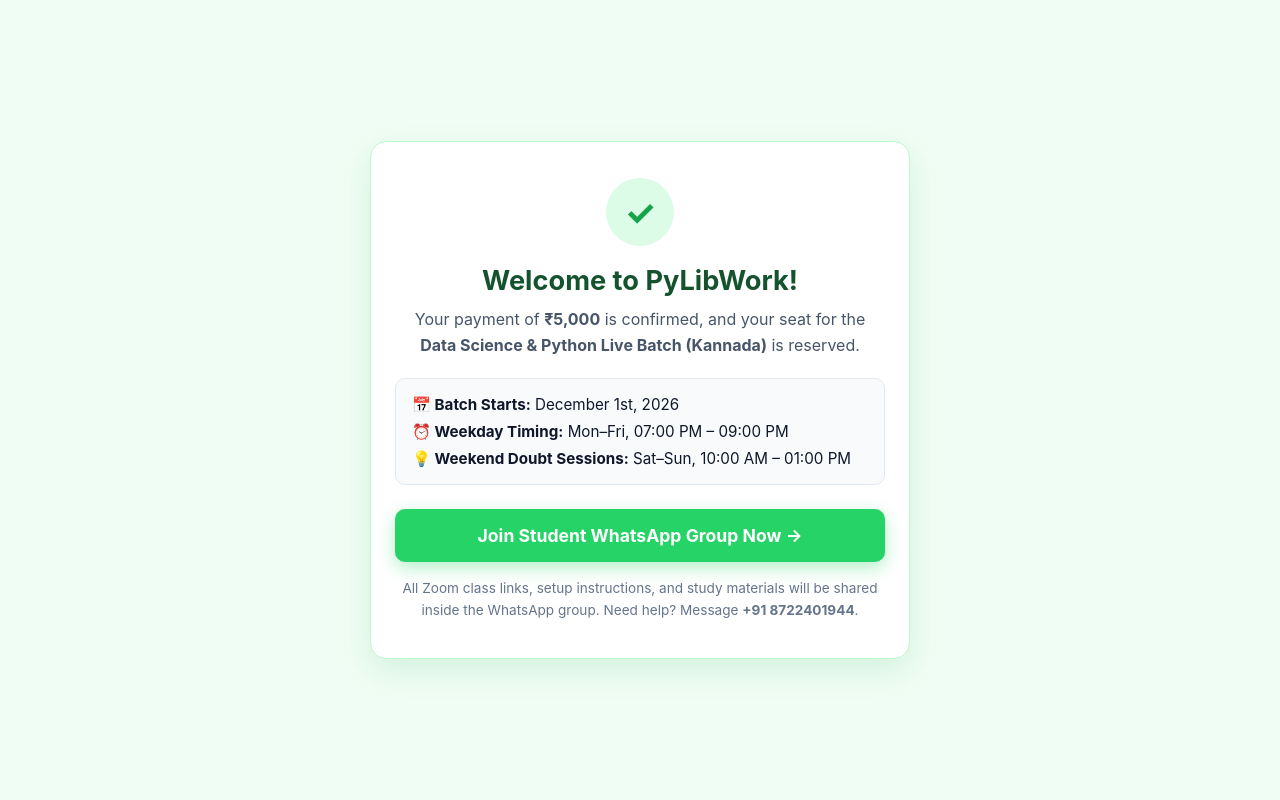
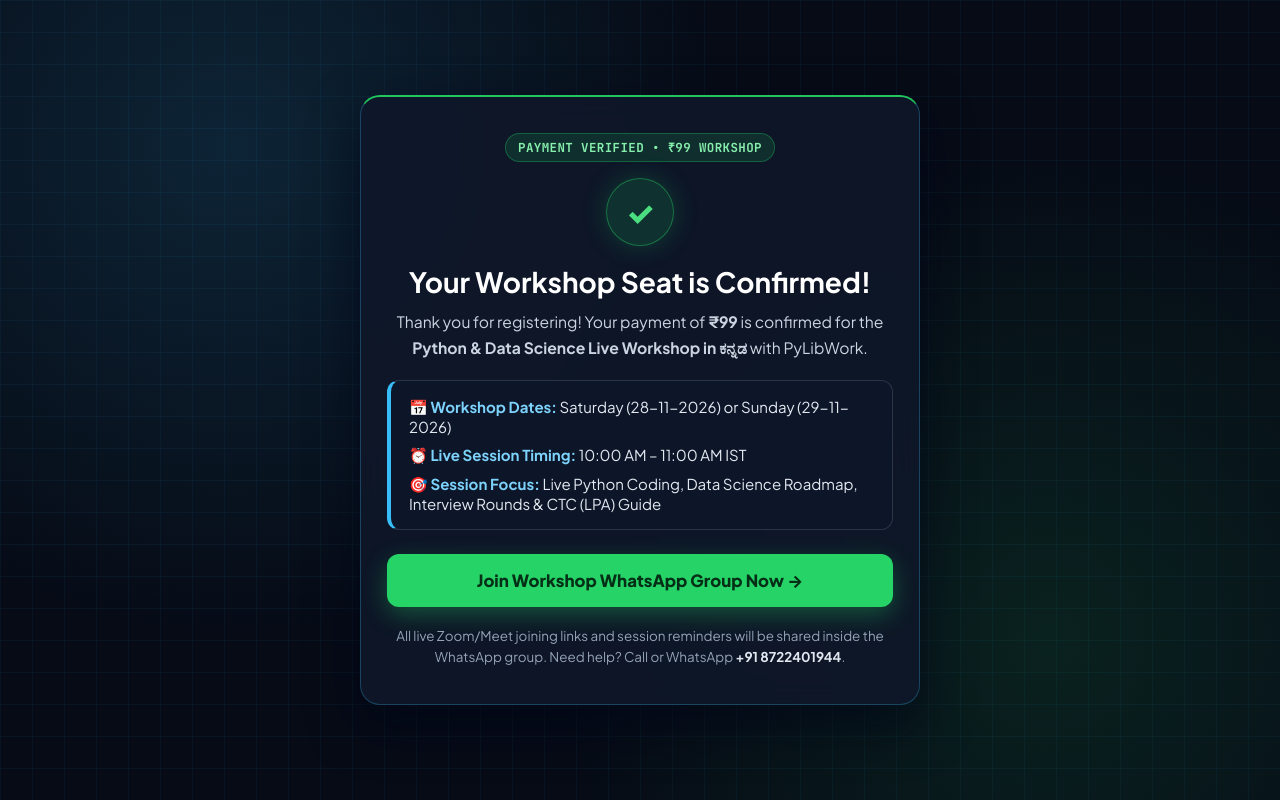
Before and after one commit to Abhishek-b-29/data-science-kannada, a plain HTML site: page welcome.html in a window 1280 px wide. Drawn offline with Linux system fonts and the light colour scheme.

Commit message:
Update workshop details and payment information

```diff
--- a/welcome.html
+++ b/welcome.html
@@ -3,7 +3,10 @@
 <head>
   <meta charset="UTF-8" />
   <meta name="viewport" content="width=device-width, initial-scale=1.0" />
-  <title>Enrollment Confirmed! | PyLibWork Data Science Batch</title>
+  <title>Workshop Seat Confirmed! | PyLibWork Python & Data Science</title>
+  <link rel="preconnect" href="https://fonts.googleapis.com" />
+  <link rel="preconnect" href="https://fonts.gstatic.com" crossorigin />
+  <link href="https://fonts.googleapis.com/css2?family=JetBrains+Mono:wght@500;700&family=Plus+Jakarta+Sans:wght@400;500;600;700;800&display=swap" rel="stylesheet" />
 
   <!-- Meta Pixel Code -->
   <script>
@@ -18,23 +21,39 @@
     fbq('init', '1772464847374419');
     fbq('track', 'PageView');
     fbq('track', 'Purchase', {
-      value: 5000.00,
+      value: 99.00,
       currency: 'INR',
-      content_name: 'Data Science & Python Live Batch (Kannada) - Dec 2026'
+      content_name: 'Python & Data Science Live Workshop (Kannada) - ₹99'
     });
   </script>
   <noscript>
     <img height="1" width="1" style="display:none"
-      src="https://www.facebook.com/tr?id=1772464847374419&ev=Purchase&cd[value]=5000.00&cd[currency]=INR&noscript=1" />
+      src="https://www.facebook.com/tr?id=1772464847374419&ev=Purchase&cd[value]=99.00&cd[currency]=INR&noscript=1" />
   </noscript>
   <!-- End Meta Pixel Code -->
 
   <style>
+    :root {
+      --bg: #060b16;
+      --surface: rgba(15, 23, 42, 0.88);
+      --border: rgba(148, 163, 184, 0.22);
+      --text: #f8fafc;
+      --muted: #94a3b8;
+      --accent: #22c55e;
+      --accent-hover: #16a34a;
+      --cyan: #38bdf8;
+    }
     * { box-sizing: border-box; margin: 0; padding: 0; }
     body {
-      font-family: -apple-system, BlinkMacSystemFont, "Segoe UI", Roboto, sans-serif;
-      background: #f0fdf4;
-      color: #0f172a;
+      font-family: 'Plus Jakarta Sans', -apple-system, BlinkMacSystemFont, sans-serif;
+      background-color: var(--bg);
+      background-image:
+        radial-gradient(circle at 18% 18%, rgba(56, 189, 248, 0.14), transparent 40%),
+        radial-gradient(circle at 82% 80%, rgba(34, 197, 94, 0.12), transparent 40%),
+        linear-gradient(to right, rgba(56, 189, 248, 0.05) 1px, transparent 1px),
+        linear-gradient(to bottom, rgba(56, 189, 248, 0.05) 1px, transparent 1px);
+      background-size: auto, auto, 32px 32px, 32px 32px;
+      color: var(--text);
       display: flex;
       align-items: center;
       justify-content: center;
@@ -42,77 +61,120 @@
       padding: 20px;
     }
     .success-card {
-      background: #ffffff;
-      max-width: 540px;
+      background: var(--surface);
+      backdrop-filter: blur(14px);
+      max-width: 560px;
       width: 100%;
-      border-radius: 16px;
-      padding: 36px 24px;
+      border-radius: 20px;
+      padding: 36px 26px;
       text-align: center;
-      box-shadow: 0 12px 30px rgba(22, 163, 74, 0.12);
-      border: 1px solid #bbf7d0;
+      box-shadow: 0 20px 50px rgba(2, 6, 23, 0.7);
+      border: 1px solid rgba(56, 189, 248, 0.28);
+      border-top: 2px solid var(--accent);
+    }
+    .badge {
+      display: inline-block;
+      font-family: 'JetBrains Mono', monospace;
+      font-size: 0.78rem;
+      font-weight: 700;
+      color: #86efac;
+      background: rgba(34, 197, 94, 0.14);
+      border: 1px solid rgba(34, 197, 94, 0.35);
+      padding: 5px 12px;
+      border-radius: 999px;
+      margin-bottom: 16px;
+      letter-spacing: 0.4px;
     }
     .icon-circle {
       width: 68px;
       height: 68px;
-      background: #dcfce7;
-      color: #16a34a;
-      font-size: 2.2rem;
+      background: rgba(34, 197, 94, 0.16);
+      border: 1px solid rgba(34, 197, 94, 0.45);
+      color: #4ade80;
+      font-size: 2rem;
       border-radius: 50%;
       display: flex;
       align-items: center;
       justify-content: center;
       margin: 0 auto 18px;
-      font-weight: bold;
+      font-weight: 800;
+      box-shadow: 0 0 24px rgba(34, 197, 94, 0.25);
     }
-    h1 { font-size: 1.7rem; color: #14532d; margin-bottom: 10px; }
-    p { color: #475569; font-size: 1rem; line-height: 1.6; margin-bottom: 20px; }
+    h1 {
+      font-size: 1.75rem;
+      color: #ffffff;
+      margin-bottom: 10px;
+      line-height: 1.25;
+    }
+    p {
+      color: #cbd5e1;
+      font-size: 0.98rem;
+      line-height: 1.6;
+      margin-bottom: 20px;
+    }
     .details-box {
-      background: #f8fafc;
-      border: 1px solid #e2e8f0;
-      border-radius: 10px;
-      padding: 16px;
+      background: rgba(15, 23, 42, 0.85);
+      border: 1px solid var(--border);
+      border-left: 4px solid var(--cyan);
+      border-radius: 12px;
+      padding: 16px 18px;
       text-align: left;
       margin-bottom: 24px;
-      font-size: 0.95rem;
+      font-size: 0.94rem;
     }
-    .details-box div { margin-bottom: 8px; }
+    .details-box div {
+      margin-bottom: 9px;
+      color: #e2e8f0;
+    }
     .details-box div:last-child { margin-bottom: 0; }
+    .details-box strong { color: #7dd3fc; }
     .whatsapp-btn {
       display: inline-block;
       background: #25d366;
-      color: #ffffff;
-      font-weight: 700;
-      font-size: 1.1rem;
-      padding: 16px 28px;
-      border-radius: 10px;
+      color: #052e16;
+      font-weight: 800;
+      font-size: 1.05rem;
+      padding: 16px 26px;
+      border-radius: 12px;
       text-decoration: none;
       width: 100%;
-      box-shadow: 0 6px 18px rgba(37, 211, 102, 0.35);
-      transition: background 0.2s ease;
+      box-shadow: 0 8px 24px rgba(37, 211, 102, 0.32);
+      transition: background 0.2s ease, transform 0.12s ease;
     }
-    .whatsapp-btn:hover { background: #1ebe5d; }
-    .help-text { font-size: 0.85rem; color: #64748b; margin-top: 16px; margin-bottom: 0; }
+    .whatsapp-btn:hover {
+      background: #22c55e;
+      transform: translateY(-1px);
+    }
+    .help-text {
+      font-size: 0.84rem;
+      color: var(--muted);
+      margin-top: 18px;
+      margin-bottom: 0;
+    }
+    .help-text strong { color: #e2e8f0; }
   </style>
 </head>
 <body>
 
   <div class="success-card">
+    <div class="badge">PAYMENT VERIFIED • ₹99 WORKSHOP</div>
     <div class="icon-circle">✓</div>
-    <h1>Welcome to PyLibWork!</h1>
-    <p>Your payment of <strong>₹5,000</strong> is confirmed, and your seat for the <strong>Data Science & Python Live Batch (Kannada)</strong> is reserved.</p>
+    <h1>Your Workshop Seat is Confirmed!</h1>
+    <p>Thank you for registering! Your payment of <strong>₹99</strong> is confirmed for the <strong>Python & Data Science Live Workshop in ಕನ್ನಡ</strong> with PyLibWork.</p>
 
     <div class="details-box">
-      <div><strong>📅 Batch Starts:</strong> December 1st, 2026</div>
-      <div><strong>⏰ Weekday Timing:</strong> Mon–Fri, 07:00 PM – 09:00 PM</div>
-      <div><strong>💡 Weekend Doubt Sessions:</strong> Sat–Sun, 10:00 AM – 01:00 PM</div>
+      <div><strong>📅 Workshop Dates:</strong> Saturday (28-11-2026) or Sunday (29-11-2026)</div>
+      <div><strong>⏰ Live Session Timing:</strong> 10:00 AM – 11:00 AM IST</div>
+      <div><strong>🎯 Session Focus:</strong> Live Python Coding, Data Science Roadmap, Interview Rounds & CTC (LPA) Guide</div>
     </div>
 
-    <!-- REPLACE WITH YOUR PRIVATE WHATSAPP GROUP INVITE LINK -->
     <a href="https://chat.whatsapp.com/EHCruPsBhwd0wp6frnrlQz" class="whatsapp-btn" target="_blank" rel="noopener">
-      Join Student WhatsApp Group Now →
+      Join Workshop WhatsApp Group Now →
     </a>
 
-    <p class="help-text">All Zoom class links, setup instructions, and study materials will be shared inside the WhatsApp group. Need help? Message <strong>+91 8722401944</strong>.</p>
+    <p class="help-text">
+      All live Zoom/Meet joining links and session reminders will be shared inside the WhatsApp group. Need help? Call or WhatsApp <strong>+91 8722401944</strong>.
+    </p>
   </div>
 
 </body>
```
